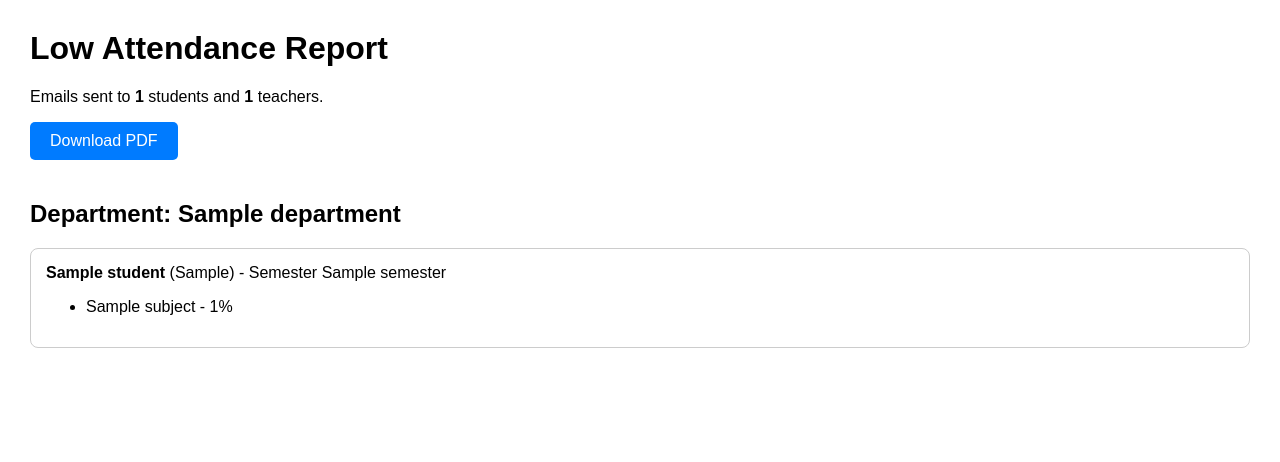
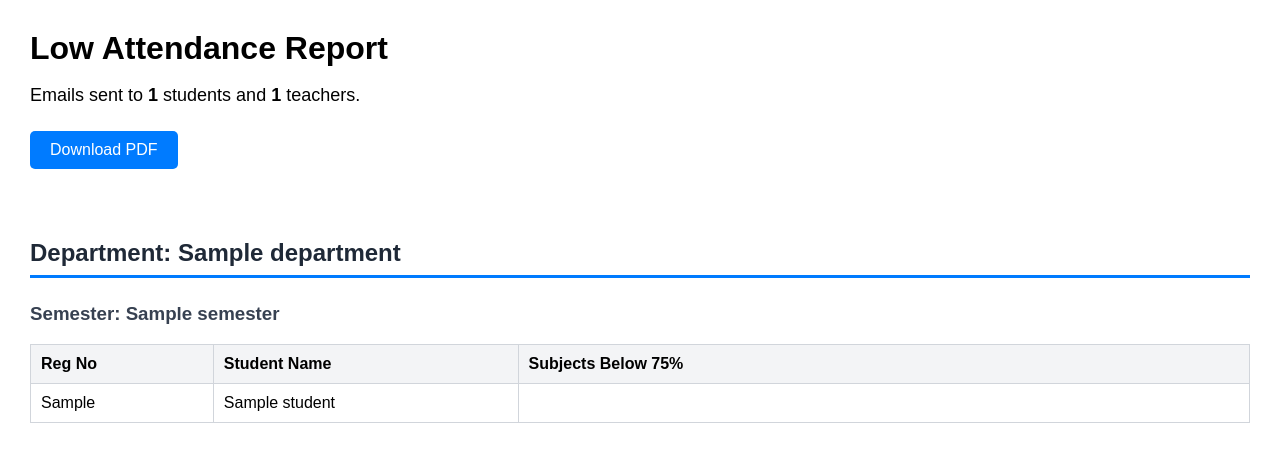
Before and after one commit to AmalMohan487/Django-Attendance-System, a Django app: template templates/admin/attendance_report.html in a window 1280 px wide. Shown: the top 462 px of the page. Run offline with Django 5.2, Linux system fonts and the light colour scheme; the template is opened without the code that fills it: most values are stand-ins (such as "Sample title", 1, 10 or a date in 2020).

Commit message:
Add attendance report page and PDF download

```diff
--- a/public/email_views.py
+++ b/public/email_views.py
@@ -18,7 +18,7 @@ def generate_report_and_send_alerts(request):
 
         report_data = get_low_attendance_report_data()
 
-        return render(request, 'public/attendance_report.html', {
+        return render(request, 'admin/attendance_report.html', {
             'report_data': report_data,
             'student_count': student_count,
             'teacher_count': teacher_count,
--- a/templates/admin/attendance_report.html
+++ b/templates/admin/attendance_report.html
@@ -7,12 +7,11 @@
             font-family: Arial, sans-serif;
             margin: 30px;
         }
-        .student-card {
-            border: 1px solid #ccc;
-            padding: 15px;
-            margin-bottom: 15px;
-            border-radius: 8px;
+
+        h1 {
+            margin-bottom: 10px;
         }
+
         .download-btn {
             display: inline-block;
             padding: 10px 20px;
@@ -20,10 +19,55 @@
             color: white;
             text-decoration: none;
             border-radius: 5px;
-            margin-bottom: 20px;
+            margin: 15px 0 30px;
         }
+
         .download-btn:hover {
             background: #0056b3;
+        }
+
+        .department-title {
+            margin-top: 40px;
+            color: #1f2937;
+            border-bottom: 3px solid #007bff;
+            padding-bottom: 8px;
+        }
+
+        .semester-title {
+            margin-top: 25px;
+            color: #374151;
+        }
+
+        table {
+            width: 100%;
+            border-collapse: collapse;
+            margin-top: 10px;
+            margin-bottom: 30px;
+        }
+
+        th, td {
+            border: 1px solid #d1d5db;
+            padding: 10px;
+            text-align: left;
+            vertical-align: top;
+        }
+
+        th {
+            background: #f3f4f6;
+        }
+
+        tr:nth-child(even) {
+            background: #fafafa;
+        }
+
+        ul {
+            margin: 0;
+            padding-left: 18px;
+        }
+
+        .summary {
+            font-size: 18px;
+            margin-bottom: 10px;
         }
     </style>
 </head>
@@ -31,7 +75,7 @@
 
 <h1>Low Attendance Report</h1>
 
-<p>
+<p class="summary">
     Emails sent to <strong>{{ student_count }}</strong> students and
     <strong>{{ teacher_count }}</strong> teachers.
 </p>
@@ -41,21 +85,38 @@
 </a>
 
 {% for dept in report_data %}
-    <h2>Department: {{ dept.department }}</h2>
+    <h2 class="department-title">Department: {{ dept.department }}</h2>
 
-    {% for student in dept.students %}
-        <div class="student-card">
-            <strong>{{ student.name }}</strong>
-            ({{ student.reg_no }}) - Semester {{ student.semester }}
+    {% for sem in dept.semesters %}
+        <h3 class="semester-title">Semester: {{ sem.semester }}</h3>
 
-            <ul>
-                {% for subject in student.subjects %}
-                    <li>
-                        {{ subject.subject }} - {{ subject.percentage }}%
-                    </li>
+        <table>
+            <thead>
+                <tr>
+                    <th style="width: 15%;">Reg No</th>
+                    <th style="width: 25%;">Student Name</th>
+                    <th>Subjects Below 75%</th>
+                </tr>
+            </thead>
+            <tbody>
+                {% for student in sem.students %}
+                    <tr>
+                        <td>{{ student.reg_no }}</td>
+                        <td>{{ student.name }}</td>
+                        <td>
+                            <ul>
+                                {% for subject in student.subjects %}
+                                    <li>
+                                        {{ subject.subject }}
+                                        ({{ subject.percentage }}%)
+                                    </li>
+                                {% endfor %}
+                            </ul>
+                        </td>
+                    </tr>
                 {% endfor %}
-            </ul>
-        </div>
+            </tbody>
+        </table>
     {% endfor %}
 {% empty %}
     <p>No students with attendance below 75%.</p>
```
Also changed, not shown: templates/test.html (+31 -64 lines), 1 other file.
